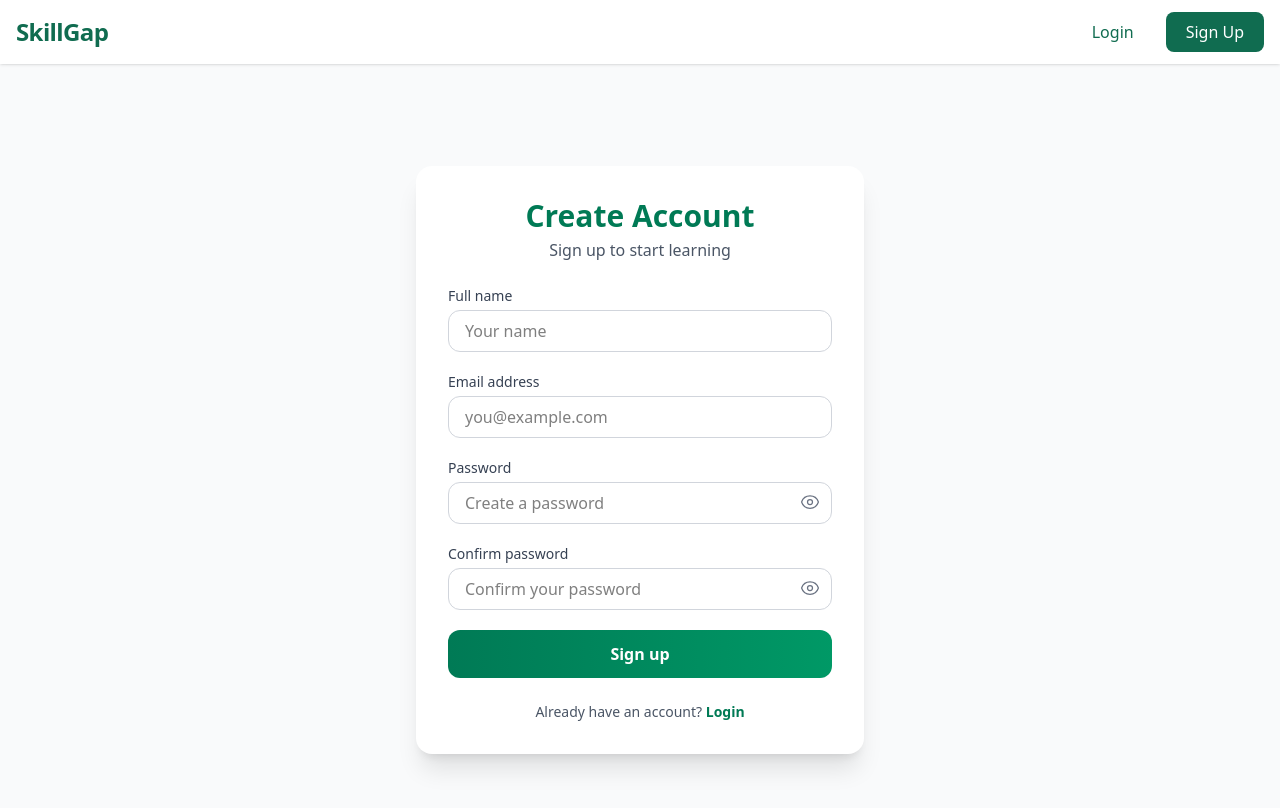
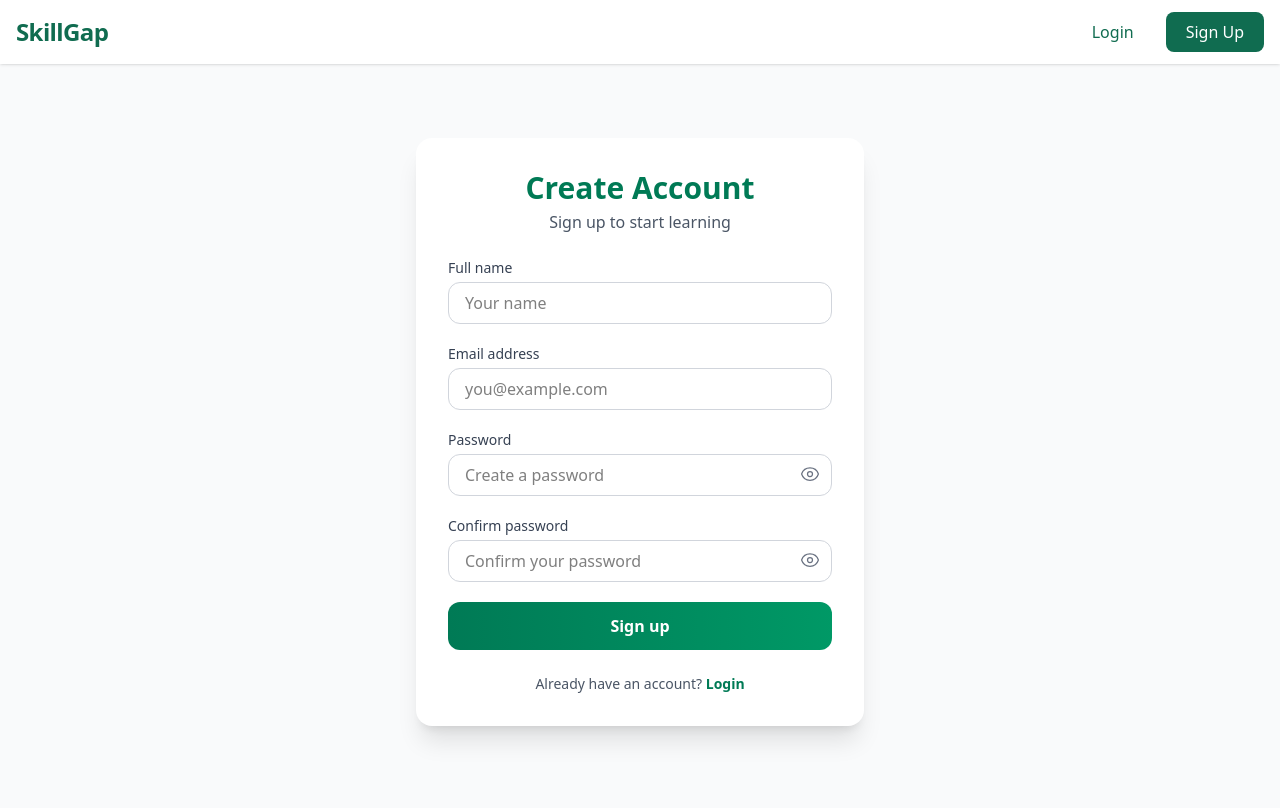
Before and after one commit to majidk300/skill-gap-analysis, a React (Vite) app: page /signup in a window 1280 px wide. Shown: the top 808 px of the page. Built offline with nearby package versions, Linux system fonts and the light colour scheme.

Commit message:
Adjust margin-top in Signup component

```diff
--- a/src/component/Signup.jsx
+++ b/src/component/Signup.jsx
@@ -28,7 +28,7 @@
 
   return (
     <>
-      <div className="min-h-screen flex items-center justify-center bg-gray-50 px-4 mt-15">
+      <div className="min-h-screen flex items-center justify-center bg-gray-50 px-4 mt-8">
         <div className="w-full max-w-md bg-white rounded-2xl shadow-xl p-8">
 
           {/* Header */}
```
